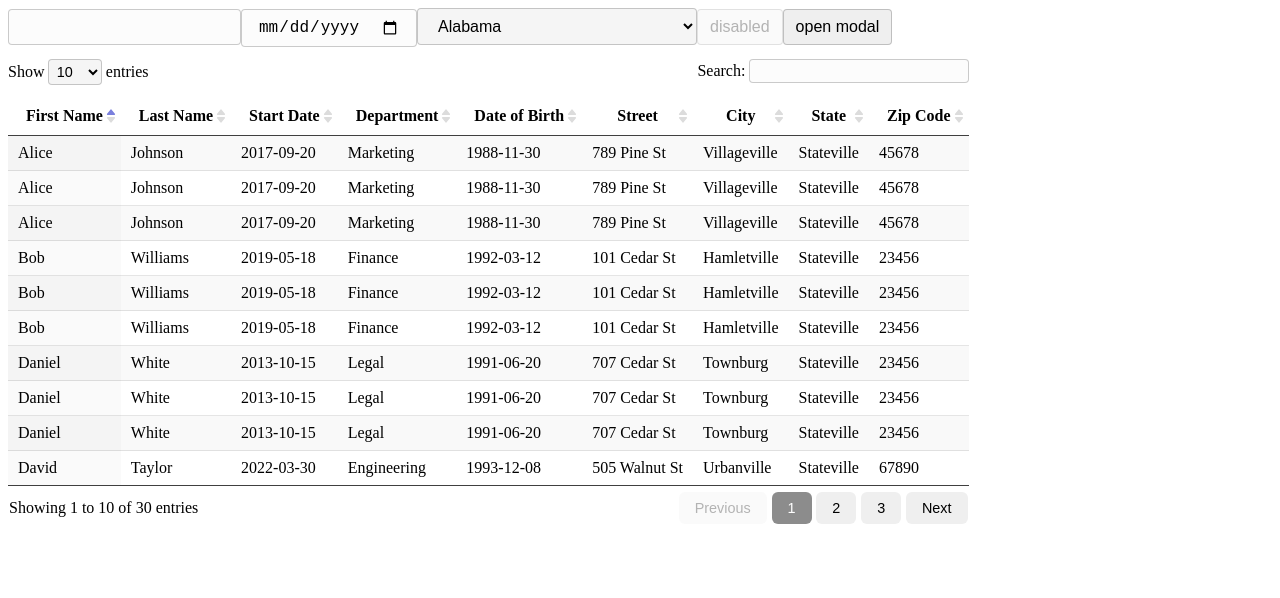
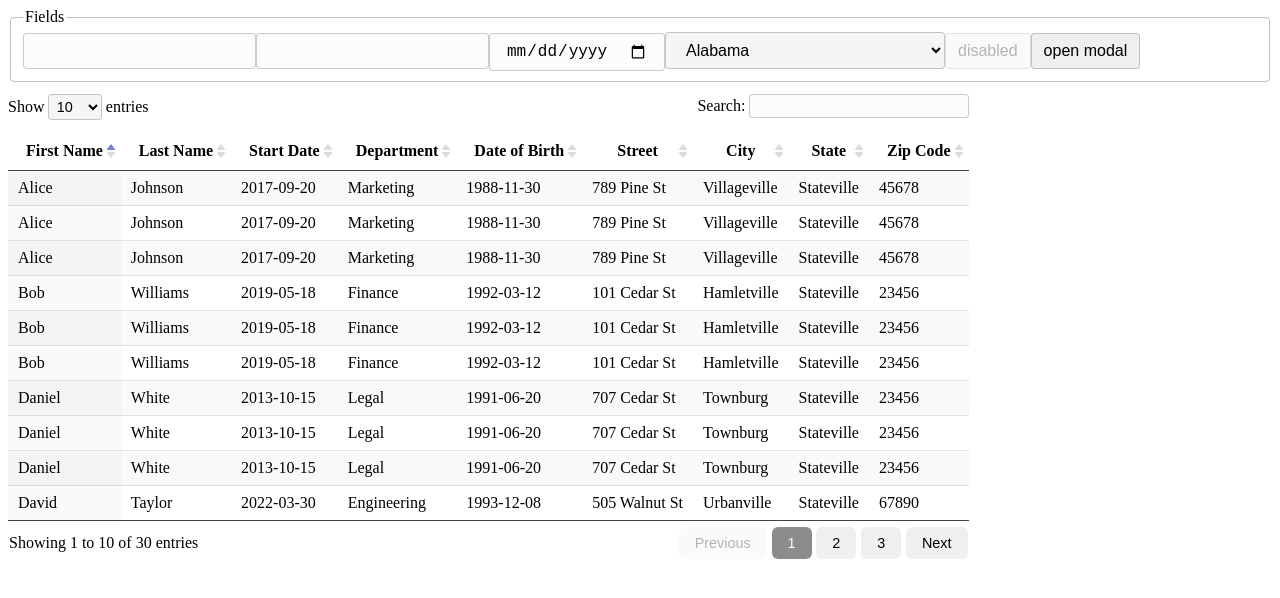
Before and after one commit to boysers/oc-hrnet-ui, a React (Vite) app: page / in a window 1280 px wide. Shown: the top 598 px of the page. Built offline with nearby package versions, Linux system fonts and the light colour scheme.

Commit message:
feat: create fieldset component

```diff
--- /dev/null
+++ b/lib/Fieldset.tsx
@@ -0,0 +1,24 @@
+import styled from "styled-components";
+
+type FieldsetProps = React.FieldsetHTMLAttributes<HTMLFieldSetElement> & {
+	legend?: React.ReactNode;
+};
+
+const StyledFieldset = styled.fieldset`
+	border-radius: 4px;
+	border: 1px solid rgba(0, 0, 0, 0.25);
+
+	legend {
+		font-size: 1rem;
+	}
+`;
+
+export const Fieldset: React.FC<FieldsetProps> = (props) => {
+	const { legend, children, ...rest } = props;
+	return (
+		<StyledFieldset {...rest}>
+			{legend ? <legend>{legend}</legend> : null}
+			{children}
+		</StyledFieldset>
+	);
+};
--- a/lib/TextField.tsx
+++ b/lib/TextField.tsx
@@ -1,11 +1,6 @@
 import styled from "styled-components";
 
-type OmitPropsType = "type";
-
-type TextFieldProps = Omit<
-	React.InputHTMLAttributes<HTMLInputElement>,
-	OmitPropsType
->;
+type TextFieldProps = React.InputHTMLAttributes<HTMLInputElement>;
 
 const StyledTextField = styled.input`
 	font-size: 1rem;
--- a/lib/main.ts
+++ b/lib/main.ts
@@ -9,3 +9,5 @@ export { DataTable } from "./DataTable";
 export { TextField } from "./TextField";
 
 export { Button } from "./Button";
+
+export { Fieldset } from "./Fieldset";
--- a/src/App.tsx
+++ b/src/App.tsx
@@ -7,6 +7,7 @@ import { SelectMenu } from "../lib/SelectMenu";
 import { Button } from "../lib/Button";
 import { Modal } from "../lib/Modal";
 import { DataTable } from "../lib/DataTable";
+import { Fieldset } from "../lib/Fieldset";
 
 function App() {
 	const [isModalOpen, setIsModalOpen] = useState(false);
@@ -27,7 +28,9 @@ function App() {
 
 	return (
 		<div>
+			<Fieldset legend="Fields">
 				<TextField />
+				<TextField type="number" />
 				<DatePicker />
 				<SelectMenu
 					value={selectedState}
@@ -44,6 +47,7 @@ function App() {
 				<Modal isOpen={isModalOpen} onClose={toggleModal}>
 					<p>Employee Created!</p>
 				</Modal>
+			</Fieldset>
 			<DataTable
 				data={[...EMPLOYEES, ...EMPLOYEES, ...EMPLOYEES]}
 				// data={[]}
```
Lines whose indentation alone changed are shown as unchanged.
